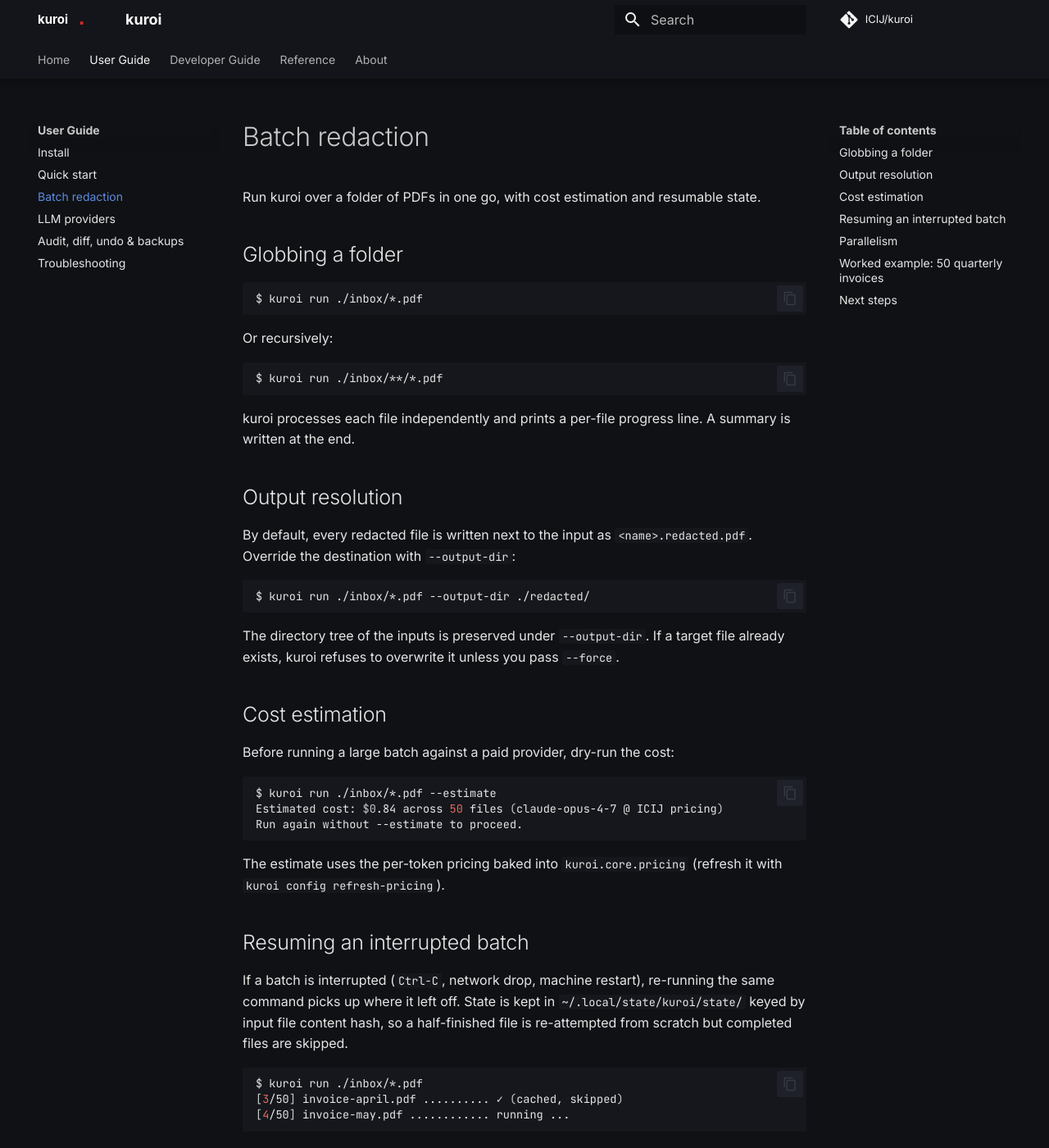
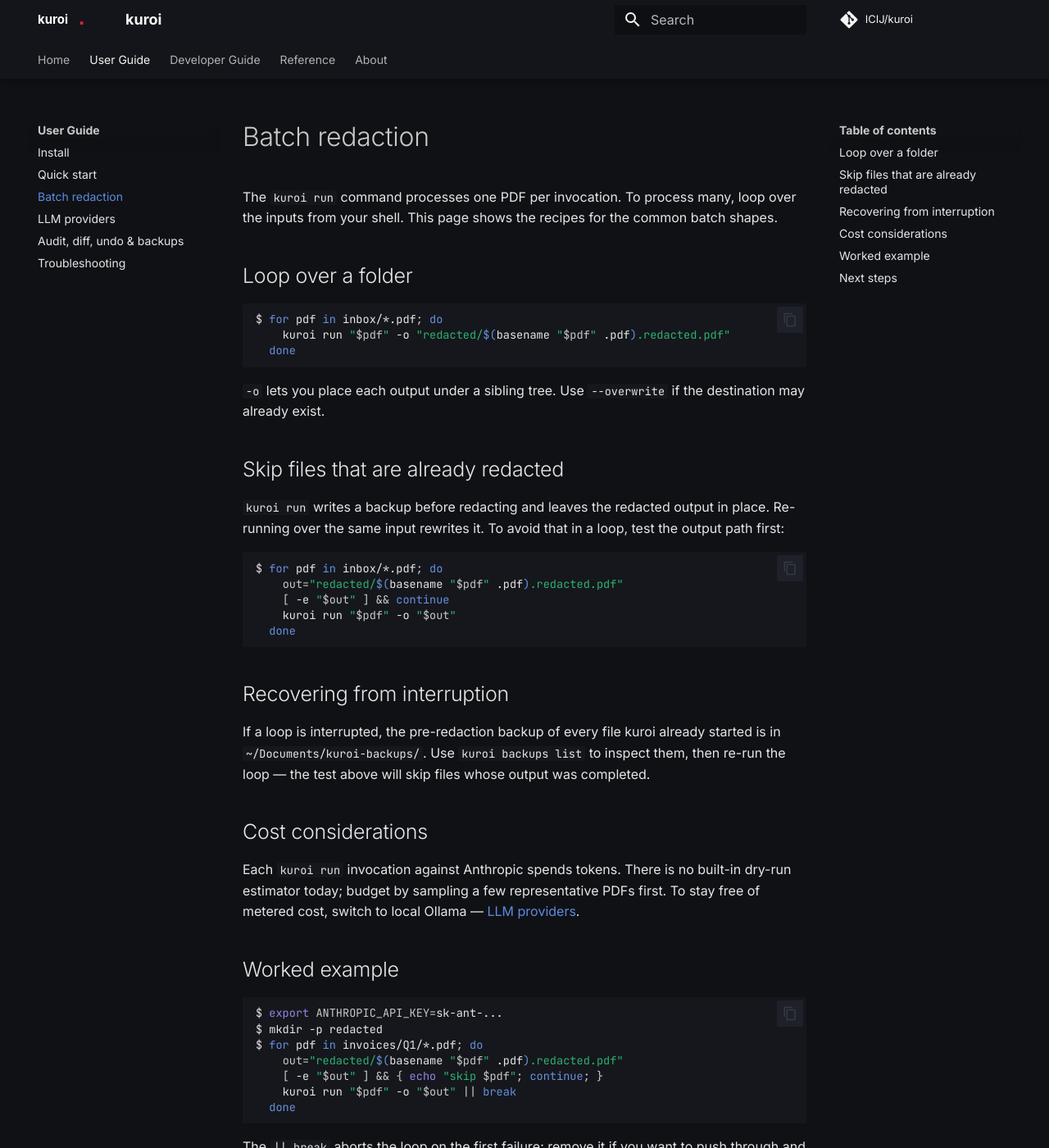
Before and after one commit to ICIJ/kuroi, an MkDocs documentation site: the page built from docs/user-guide/batch.md, in a window 1280 px wide and 1400 px high. Shown: the whole window at 82% size. Built offline with MkDocs 1.6.1 and Material for MkDocs 9.7.7, drawn with Linux system fonts in a browser that asks for light colours; comment, search, counter and statistics services are not loaded; some of the changed text lies outside the part shown.

Commit message:
docs: align user guide with actual cli surface

````diff
--- a/docs/user-guide/batch.md
+++ b/docs/user-guide/batch.md
@@ -1,90 +1,64 @@
 # Batch redaction
 
-Run kuroi over a folder of PDFs in one go, with cost estimation and
-resumable state.
+The `kuroi run` command processes one PDF per invocation. To process many,
+loop over the inputs from your shell. This page shows the recipes for the
+common batch shapes.
 
-## Globbing a folder
+## Loop over a folder
 
 ```sh
-$ kuroi run ./inbox/*.pdf
+$ for pdf in inbox/*.pdf; do
+    kuroi run "$pdf" -o "redacted/$(basename "$pdf" .pdf).redacted.pdf"
+  done
 ```
 
-Or recursively:
+`-o` lets you place each output under a sibling tree. Use `--overwrite` if
+the destination may already exist.
+
+## Skip files that are already redacted
+
+`kuroi run` writes a backup before redacting and leaves the redacted output
+in place. Re-running over the same input rewrites it. To avoid that in a
+loop, test the output path first:
 
 ```sh
-$ kuroi run ./inbox/**/*.pdf
+$ for pdf in inbox/*.pdf; do
+    out="redacted/$(basename "$pdf" .pdf).redacted.pdf"
+    [ -e "$out" ] && continue
+    kuroi run "$pdf" -o "$out"
+  done
 ```
 
-kuroi processes each file independently and prints a per-file progress
-line. A summary is written at the end.
+## Recovering from interruption
 
-## Output resolution
+If a loop is interrupted, the pre-redaction backup of every file kuroi
+already started is in `~/Documents/kuroi-backups/`. Use `kuroi backups list`
+to inspect them, then re-run the loop — the test above will skip files
+whose output was completed.
 
-By default, every redacted file is written next to the input as
-`<name>.redacted.pdf`. Override the destination with `--output-dir`:
+## Cost considerations
 
-```sh
-$ kuroi run ./inbox/*.pdf --output-dir ./redacted/
-```
+Each `kuroi run` invocation against Anthropic spends tokens. There is no
+built-in dry-run estimator today; budget by sampling a few representative
+PDFs first. To stay free of metered cost, switch to local Ollama —
+[LLM providers](providers.md).
 
-The directory tree of the inputs is preserved under `--output-dir`. If a
-target file already exists, kuroi refuses to overwrite it unless you pass
-`--force`.
-
-## Cost estimation
-
-Before running a large batch against a paid provider, dry-run the cost:
-
-```sh
-$ kuroi run ./inbox/*.pdf --estimate
-Estimated cost: $0.84 across 50 files (claude-opus-4-7 @ ICIJ pricing)
-Run again without --estimate to proceed.
-```
-
-The estimate uses the per-token pricing baked into `kuroi.core.pricing`
-(refresh it with `kuroi config refresh-pricing`).
-
-## Resuming an interrupted batch
-
-If a batch is interrupted (`Ctrl-C`, network drop, machine restart),
-re-running the same command picks up where it left off. State is kept in
-`~/.local/state/kuroi/state/` keyed by input file content hash, so a
-half-finished file is re-attempted from scratch but completed files are
-skipped.
-
-```sh
-$ kuroi run ./inbox/*.pdf
-[3/50] invoice-april.pdf .......... ✓ (cached, skipped)
-[4/50] invoice-may.pdf ............ running ...
-```
-
-## Parallelism
-
-Process multiple files concurrently with `--workers`:
-
-```sh
-$ kuroi run ./inbox/*.pdf --workers 4
-```
-
-Default is 1 (sequential). Increase cautiously when using a paid provider
-— concurrent requests multiply your spend.
-
-## Worked example: 50 quarterly invoices
+## Worked example
 
 ```sh
 $ export ANTHROPIC_API_KEY=sk-ant-...
-$ kuroi run ./invoices/Q1/*.pdf --output-dir ./redacted/Q1/ --estimate
-Estimated cost: $0.84
+$ mkdir -p redacted
+$ for pdf in invoices/Q1/*.pdf; do
+    out="redacted/$(basename "$pdf" .pdf).redacted.pdf"
+    [ -e "$out" ] && { echo "skip $pdf"; continue; }
+    kuroi run "$pdf" -o "$out" || break
+  done
+```
 
-$ kuroi run ./invoices/Q1/*.pdf --output-dir ./redacted/Q1/ --workers 4
-[1/50] inv-001.pdf ................ ✓ (3.2s)
-...
-[50/50] inv-050.pdf ............... ✓ (2.9s)
-
-Summary: 50/50 succeeded, 412 findings, 0 errors, $0.81 spent
-```
+The `|| break` aborts the loop on the first failure; remove it if you
+want to push through and review failures afterwards.
 
 ## Next steps
 
-- [LLM providers](providers.md) — switch to free, local Ollama for batches.
-- [Audit & undo](audit-and-undo.md) — review the diff for one file in the batch.
+- [LLM providers](providers.md) — switch to free, local Ollama.
+- [Audit & undo](audit-and-undo.md) — review individual files.
````
Also changed, not shown: docs/user-guide/audit-and-undo.md (+59 -34 lines), docs/user-guide/install.md (+14 -4 lines), docs/user-guide/providers.md (+47 -24 lines), docs/user-guide/quickstart.md (+28 -15 lines), docs/user-guide/troubleshooting.md (+57 -24 lines).
